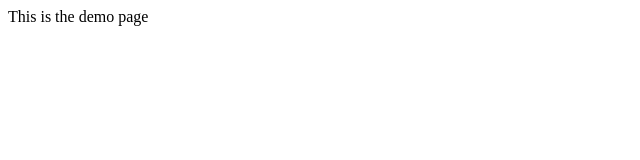
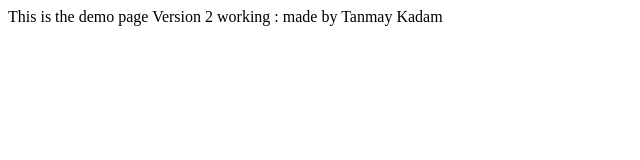
Before and after one commit to tandamandali-1/demo, a plain HTML site: page index.html in a window 1280 px wide. Shown: the whole page, without its empty margins (0-640 px from the left). Drawn offline with Linux system fonts and the light colour scheme.

Commit message:
Update index.html

```diff
--- a/index.html
+++ b/index.html
@@ -3,6 +3,6 @@
 <title>DEMO PAGE</title>
 </head>
 <body>
-<p>This is the demo page </p>
+<p>This is the demo page Version 2 working : made by Tanmay Kadam </p>
 </body>
 </html>
```
